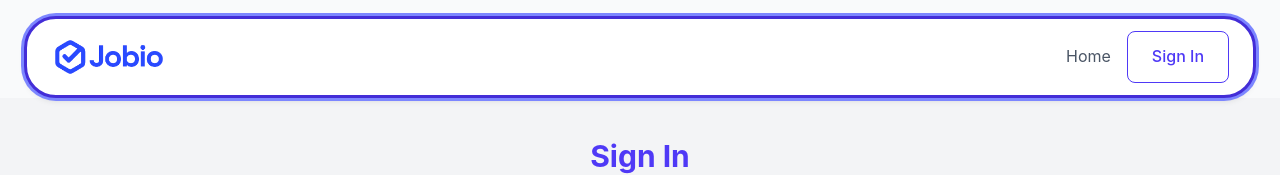
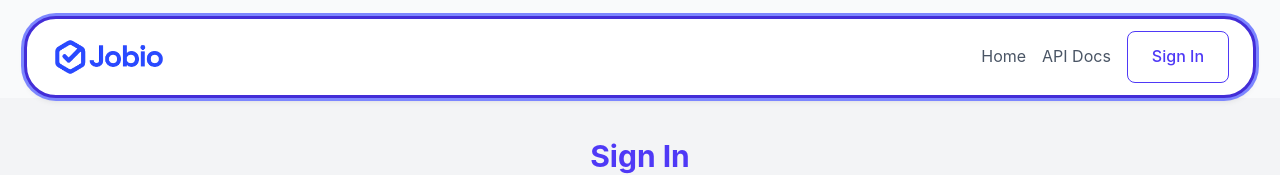
Before and after one commit to fac-32/Jobio-front, a React (Vite) app: page /sign-in in a window 1280 px wide. Shown: the top 175 px of the page. Built offline with nearby package versions, Linux system fonts and the light colour scheme.

Commit message:
Adding api docs to main page

```diff
--- a/src/components/Navbar.tsx
+++ b/src/components/Navbar.tsx
@@ -59,6 +59,17 @@ export default function Navbar() {
                         >
                             Home
                         </NavLink>
+
+                        <NavLink
+                            to="http://localhost:3000/api-docs"
+                            className={({ isActive }) =>
+                                isActive
+                                    ? 'text-indigo-600 font-medium'
+                                    : 'text-gray-600 hover:text-indigo-600'
+                            }
+                        >
+                            API Docs
+                        </NavLink>
                         {isLoggedIn && (
                             <>
                                 <NavLink
--- a/src/pages/Signin.tsx
+++ b/src/pages/Signin.tsx
@@ -240,6 +240,7 @@ async function handleSignUp(
         setSignupSuccess(true);
         setNewUser(false);
     } catch (err: any) {
+
         if (err.status === 409) {
             setError(
                 'This email is already registered. Please sign in instead.',
```
